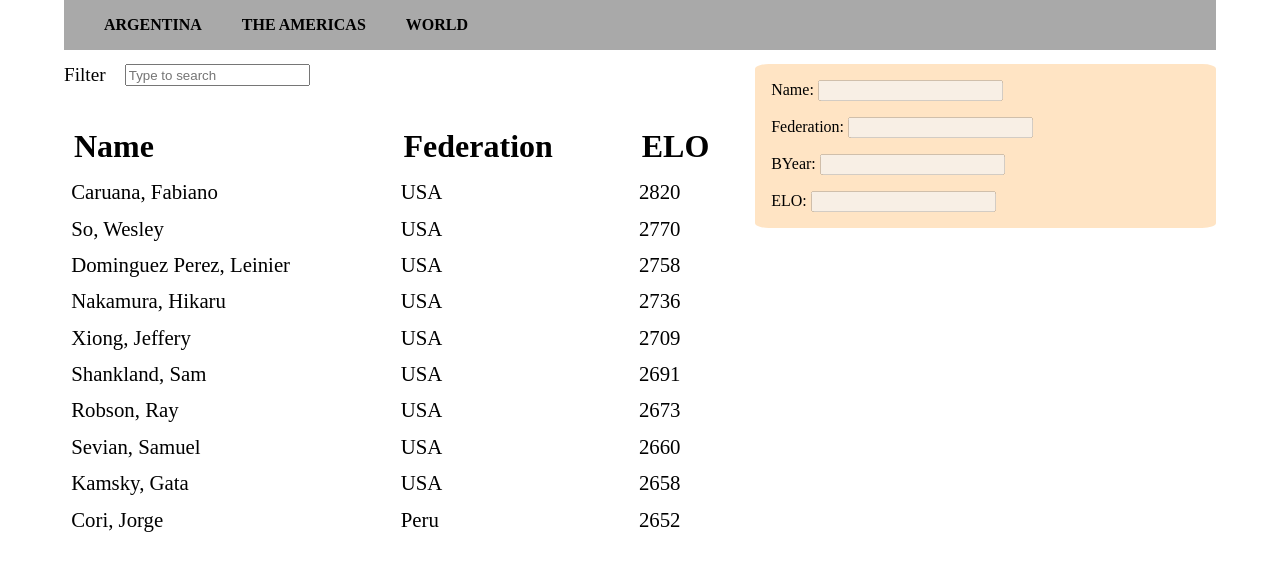
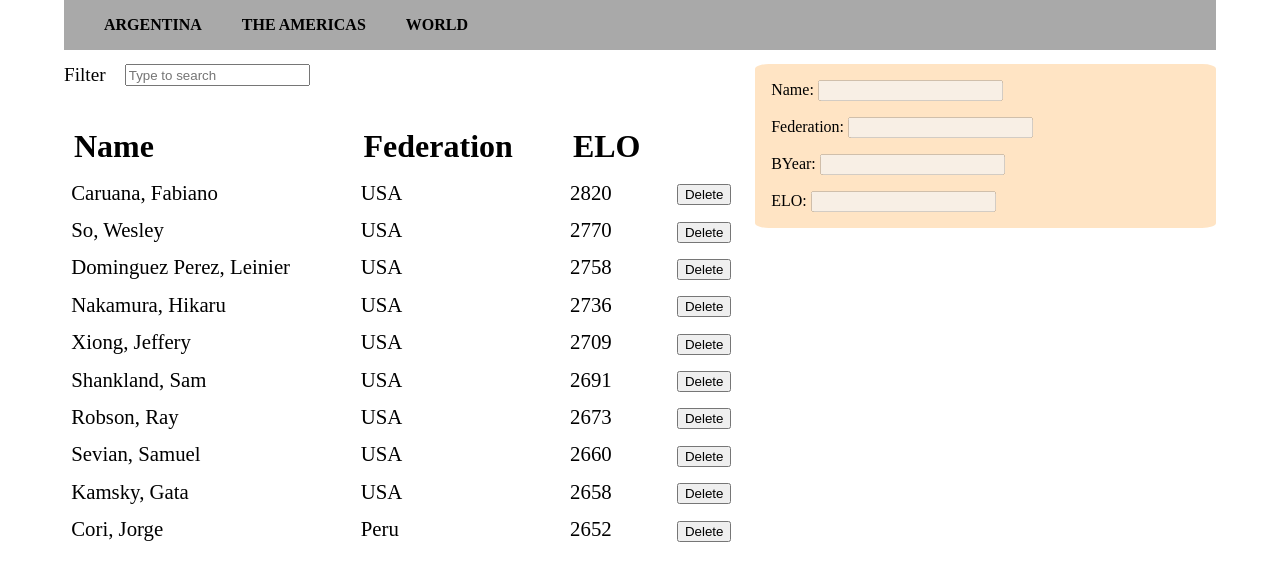
Before and after one commit to spizzirri/CHARLA-PRUEBAS-FRONTEND, an Angular app in the folder pruebas-frontend/: page /ame in a window 1280 px wide. Shown: the top 580 px of the page. Built offline with nearby package versions, Linux system fonts and the light colour scheme.

Commit message:
agrega boton de borrar

```diff
--- a/pruebas-frontend/src/app/players-list/players-list.component.html
+++ b/pruebas-frontend/src/app/players-list/players-list.component.html
@@ -8,14 +8,17 @@
             <th align="left">Name</th>
             <th align="left">Federation</th>
             <th align="left">ELO</th>
+            <th align="left"></th>
         </thead>
 
         <tbody>
-        <tr *ngFor="let player of players | filter: textToFilter" (click)="setClickedPlayer(player)">
-            <!-- <tr *ngFor="let player of players" (click)="setClickedPlayer(player)"> -->
+        <tr *ngFor="let player of players | filter: textToFilter; let i = index" (click)="setClickedPlayer(player)">
                 <td>{{ player.name }}</td>
                 <td>{{ player.federation }}</td>
                 <td>{{ player.ELO }}</td>
+                <td>
+                    <button (click)="deletePlayer(i, $event)"> Delete </button>
+                </td>
             </tr>
         </tbody>
     </table>
--- a/pruebas-frontend/src/app/players-list/players-list.component.ts
+++ b/pruebas-frontend/src/app/players-list/players-list.component.ts
@@ -42,6 +42,14 @@ export class PlayersListComponent implements OnInit, OnDestroy {
     }
   }
 
+  deletePlayer(i:number, event: Event){
+
+    this.players.splice(i, 1);
+    // We need to genere a new instance to fire the pipe that is in the ngFor
+    this.players = [...this.players];
+    event.stopPropagation();
+  }
+
   setClickedPlayer(player:Player){
     this.playersService.setPlayer(player);
   }
```
Also changed, not shown: 1 other file (tests, documents, lock files or other folders).
